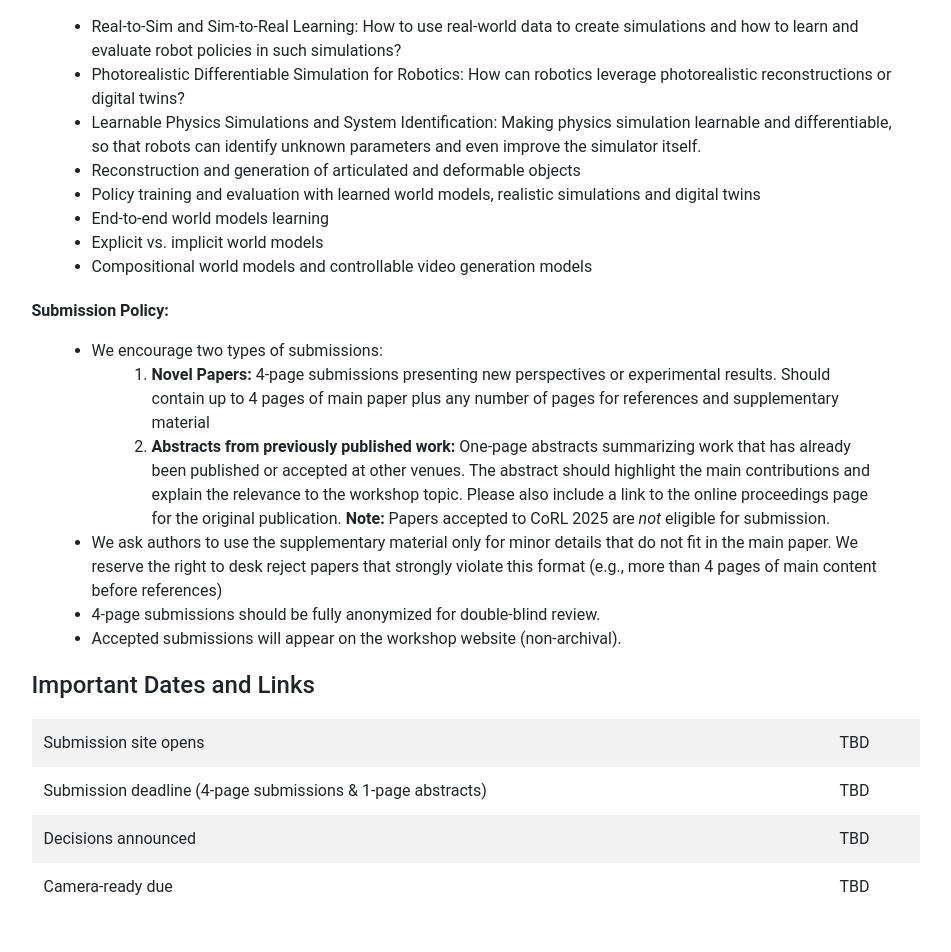
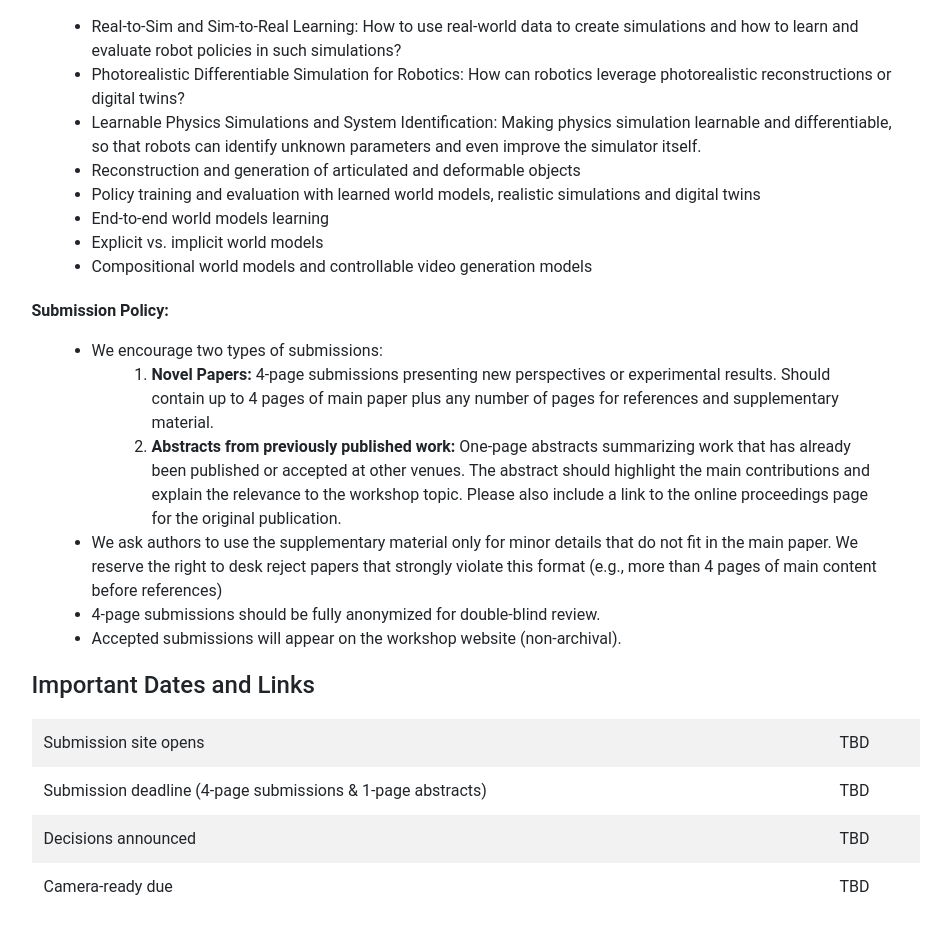
Before and after one commit to simulaterobotworlds/simulaterobotworlds.github.io, a Jekyll site: the page built from submit.html, in a window 1280 px wide. Shown: the part 632-1584 px from the top of the page, without its empty margins (109-1060 px from the left). Built offline with Jekyll 4.4.1, drawn with Linux system fonts in a browser that asks for light colours; nearby versions of some CDN libraries.

Commit message:
rm CoRL artifacts

```diff
--- a/submit.html
+++ b/submit.html
@@ -30,8 +30,8 @@ layout: default
   <ul>
     <li>We encourage two types of submissions:
       <ol>
-        <li><strong>Novel Papers:</strong> 4-page submissions presenting new perspectives or experimental results. Should contain up to 4 pages of main paper plus any number of pages for references and supplementary material</li>
-        <li><strong>Abstracts from previously published work:</strong> One-page abstracts summarizing work that has already been published or accepted at other venues. The abstract should highlight the main contributions and explain the relevance to the workshop topic. Please also include a link to the online proceedings page for the original publication. <strong>Note:</strong> Papers accepted to CoRL 2025 are <em>not</em> eligible for submission.</li>
+        <li><strong>Novel Papers:</strong> 4-page submissions presenting new perspectives or experimental results. Should contain up to 4 pages of main paper plus any number of pages for references and supplementary material.</li>
+        <li><strong>Abstracts from previously published work:</strong> One-page abstracts summarizing work that has already been published or accepted at other venues. The abstract should highlight the main contributions and explain the relevance to the workshop topic. Please also include a link to the online proceedings page for the original publication.</li>
       </ol>
     <li>We ask authors to use the supplementary material only for minor details that do not fit in the main paper. We reserve the right to desk reject papers that strongly violate this format (e.g., more than 4 pages of main content before references)</li>
     <li>4-page submissions should be fully anonymized for double-blind review.</li>
```
